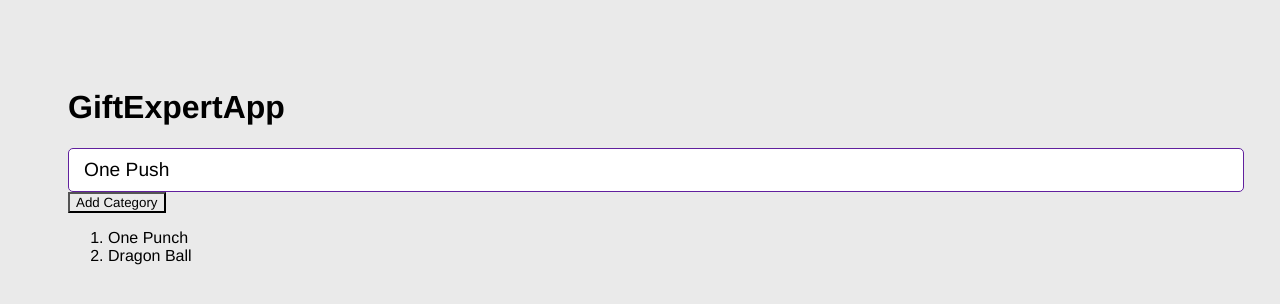
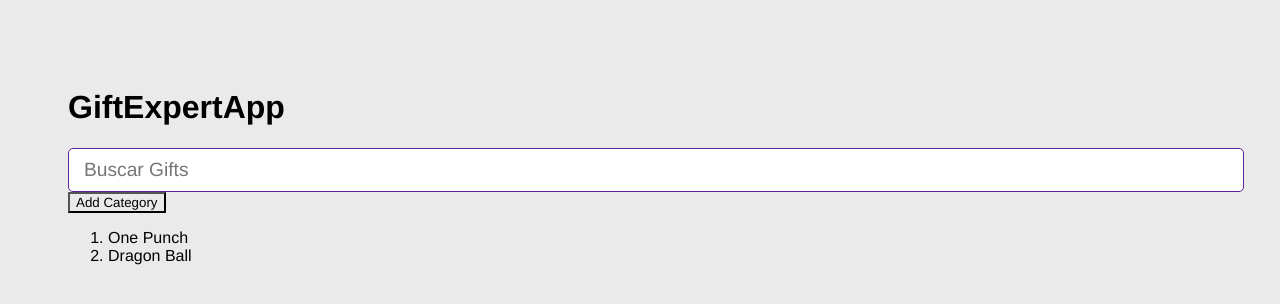
Before and after one commit to jhonnycgarcia/dev-talles-react-gift-expert-app, a React (Vite) app: page / in a window 1280 px wide. Shown: the top 304 px of the page. Built offline with nearby package versions, Linux system fonts and the light colour scheme.

Commit message:
Comunicación entre componentes

```diff
--- a/src/GiftExpertApp.jsx
+++ b/src/GiftExpertApp.jsx
@@ -16,7 +16,7 @@ export const GiftExpertApp = () => {
         <h1>GiftExpertApp</h1>
 
         {/* Input */}
-        <AddCategory />
+        <AddCategory setCategories={setcategories} />
 
         {/* Listado de Gifts */}
         <button onClick={onAddCategory}>Add Category</button>
--- a/src/components/AddCategory.jsx
+++ b/src/components/AddCategory.jsx
@@ -1,8 +1,10 @@
+import PropTypes from 'prop-types';
+
 import { useState } from "react"
 
-export const AddCategory = () => {
+export const AddCategory = ({ setCategories }) => {
 
-    const [inputValue, setInputValue] = useState('One Push');
+    const [inputValue, setInputValue] = useState('');
 
     const onInputChange = ({ target }) => {
         setInputValue(target.value);
@@ -10,7 +12,9 @@ export const AddCategory = () => {
 
     const onSubmit = (e) => {
         e.preventDefault();
-        console.log('Submitted', inputValue);
+        if(inputValue.trim().length <= 1) { return; }
+        setCategories((prev) => [...prev, inputValue]);
+        setInputValue('');
     };
 
     return (
@@ -24,3 +28,7 @@ export const AddCategory = () => {
         </form>
     );
 }
+
+AddCategory.propTypes = {
+    setCategories: PropTypes.func.isRequired,
+};
```
